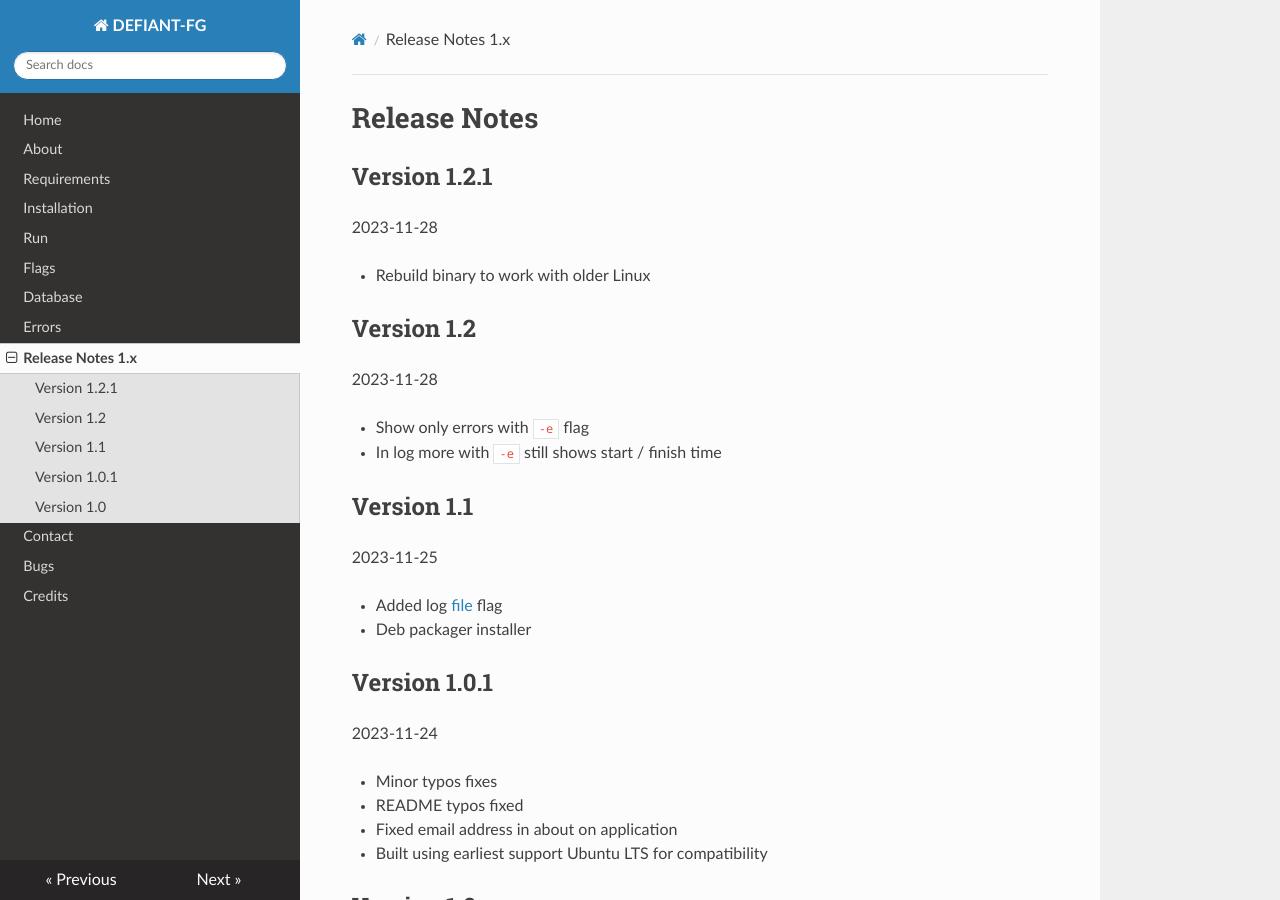
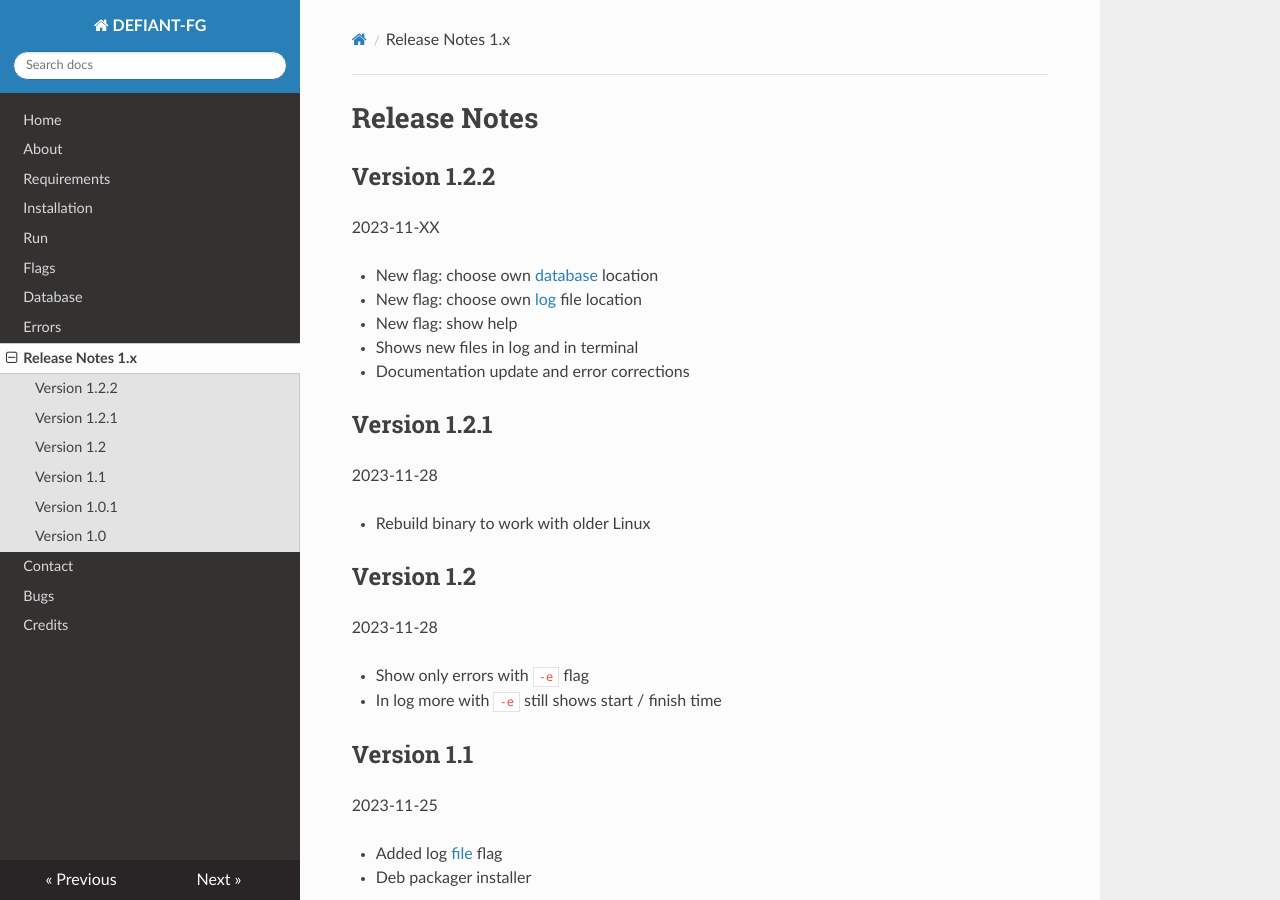
Before and after one commit to karlh001/defiant-fg, an MkDocs documentation site: the page built from docs/release_notes_1.md, in a window 1280 px wide and 900 px high. Built offline with MkDocs 1.6.1, drawn with Linux system fonts in a browser that asks for light colours; nearby versions of some CDN libraries.

Commit message:
release notes

```diff
--- a/docs/release_notes_1.md
+++ b/docs/release_notes_1.md
@@ -1,4 +1,14 @@
 # Release Notes
+
+## Version 1.2.2
+
+2023-11-XX
+
+* New flag: choose own [database](db.md) location
+* New flag: choose own [log](logging.md) file location
+* New flag: show help
+* Shows new files in log and in terminal
+* Documentation update and error corrections
 
 ## Version 1.2.1
 
```
